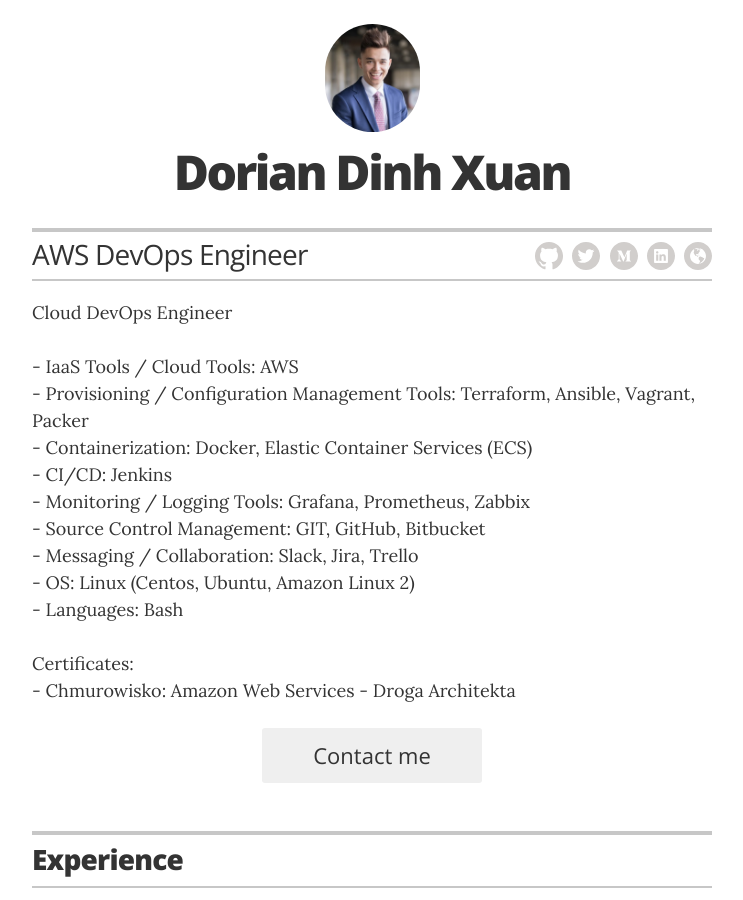
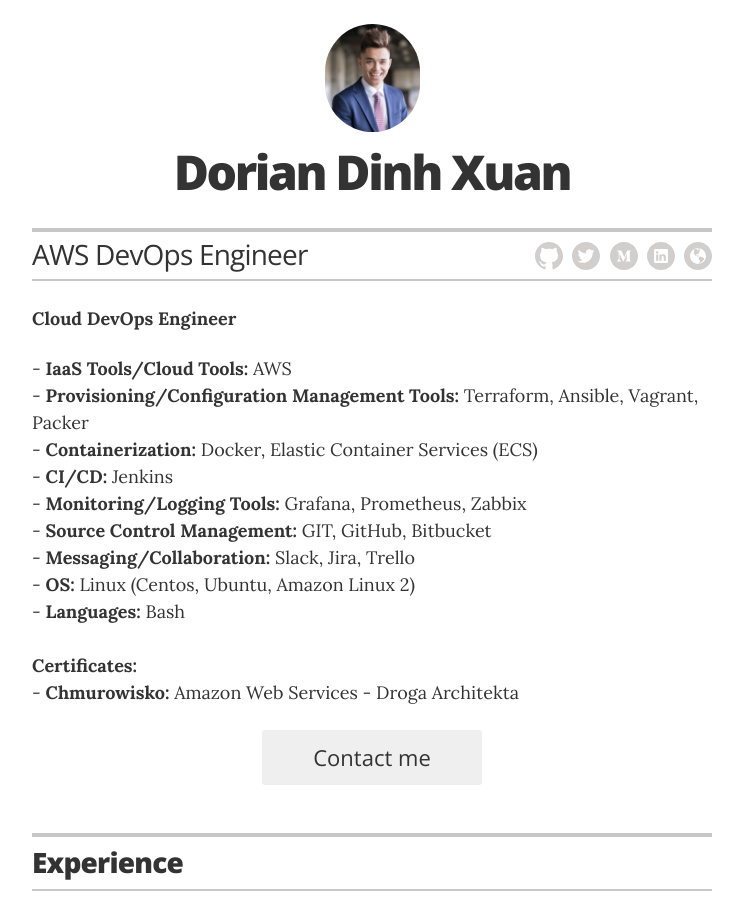
Before and after one commit to jglovier/resume-template, a Jekyll site: the page built from index.html, in a window 1280 px wide and 900 px high. Shown: the whole window, without its empty margins (268-1011 px from the left). Built offline with Jekyll 4.4.1, drawn with Linux system fonts in a browser that asks for light colours; some of the changed lines change nothing that is shown.

```diff
--- a/_config.yml
+++ b/_config.yml
@@ -24,32 +24,31 @@
 display_header_contact_info:    "false"
 
 resume_header_intro: "<p>
-Cloud DevOps Engineer
+
+<h4><b>Cloud DevOps Engineer</b></h4>
+- <b>IaaS Tools/Cloud Tools:</b> AWS
 <br>
+- <b>Provisioning/Configuration Management Tools:</b> Terraform, Ansible, Vagrant, Packer
 <br>
-- IaaS Tools / Cloud Tools: AWS
+- <b>Containerization:</b> Docker, Elastic Container Services (ECS)
 <br>
-- Provisioning / Configuration Management Tools: Terraform, Ansible, Vagrant, Packer
+- <b>CI/CD:</b> Jenkins
 <br>
-- Containerization: Docker, Elastic Container Services (ECS)
+- <b>Monitoring/Logging Tools:</b> Grafana, Prometheus, Zabbix
 <br>
-- CI/CD: Jenkins
+- <b>Source Control Management:</b> GIT, GitHub, Bitbucket
 <br>
-- Monitoring / Logging Tools: Grafana, Prometheus, Zabbix
+- <b>Messaging/Collaboration:</b> Slack, Jira, Trello
 <br>
-- Source Control Management: GIT, GitHub, Bitbucket
+- <b>OS:</b> Linux (Centos, Ubuntu, Amazon Linux 2)
 <br>
-- Messaging / Collaboration: Slack, Jira, Trello
-<br>
-- OS: Linux (Centos, Ubuntu, Amazon Linux 2)
-<br>
-- Languages: Bash
+- <b>Languages:</b> Bash
 <br>
 <br>
 
-Certificates:
+<b>Certificates:</b>
 <br>
-- Chmurowisko: Amazon Web Services - Droga Architekta</p>"
+- <b>Chmurowisko:</b> Amazon Web Services - Droga Architekta</p>"
 
 # use "yes" to display the email contact button,
 # "no" to display an "I'm not looking for work" message,
```
